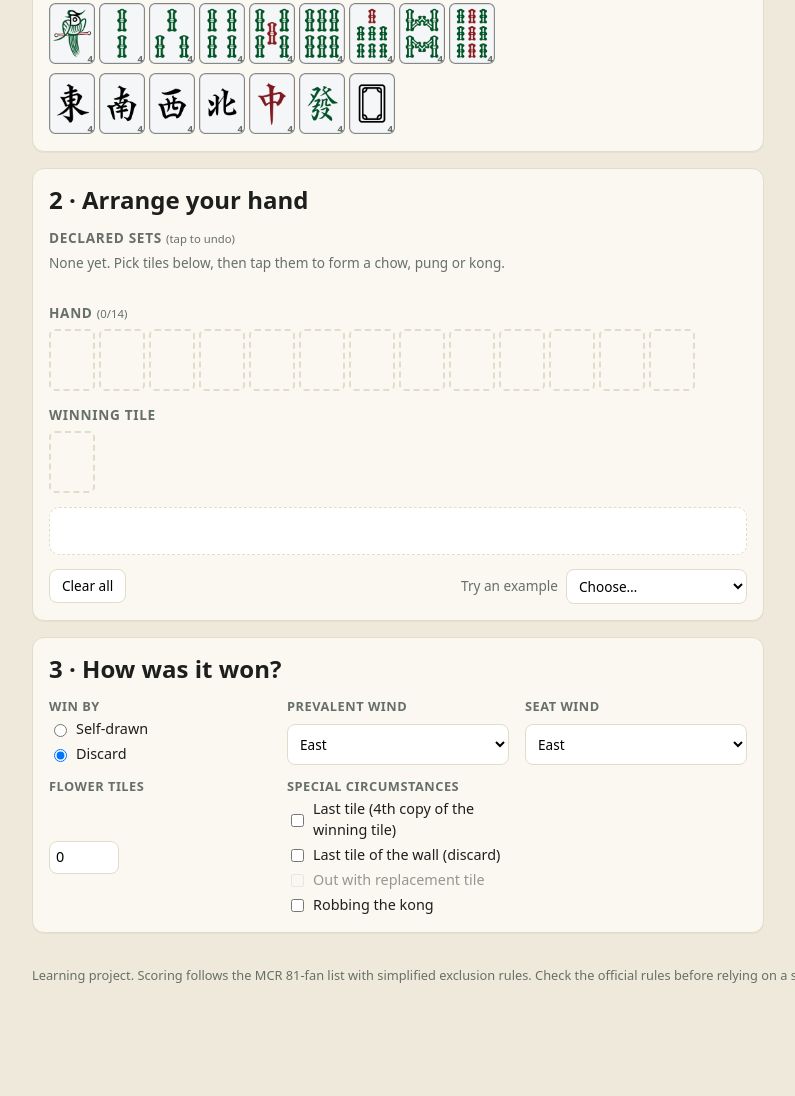
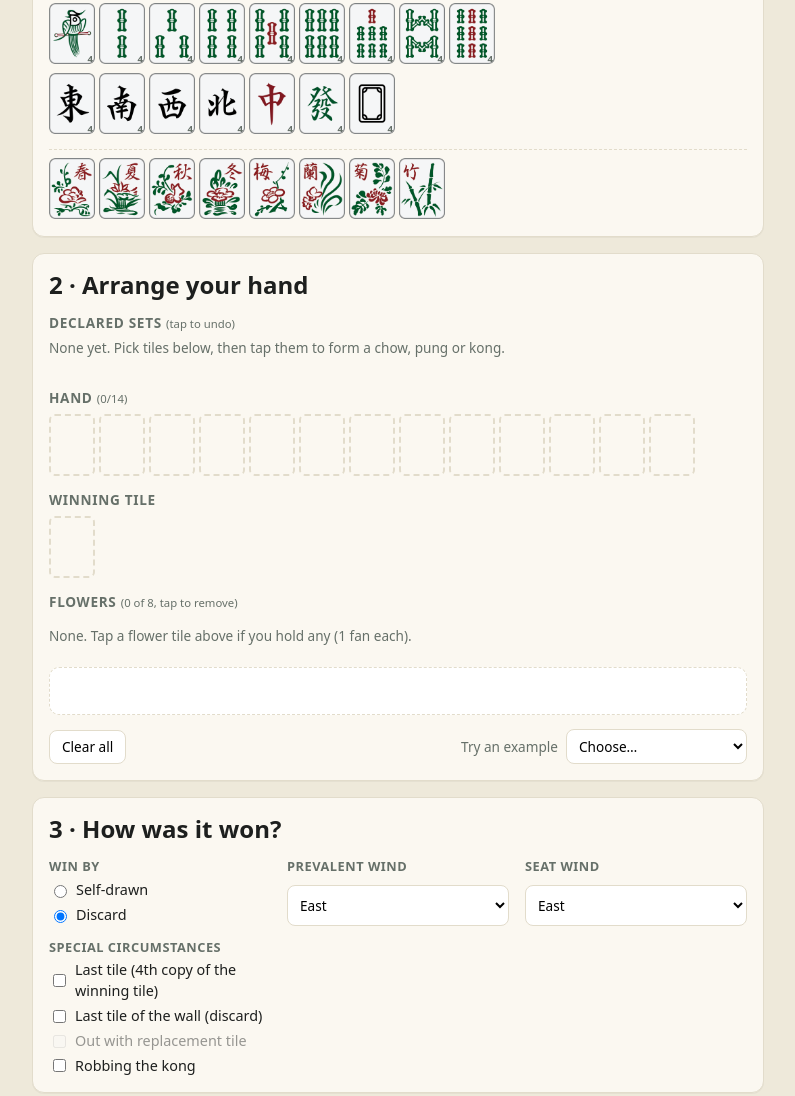
Before and after one commit to Archaryy/mahjong-calculator-tutorial, a plain HTML site: page index.html in a window 1280 px wide. Shown: the part 353-1449 px from the top of the page, without its empty margins (64-859 px from the left). Before the commit the page ends 1378 px from the top, so only its background shows below. Drawn offline with Linux system fonts and the light colour scheme.

Commit message:
adding flower tiles in the interactive menu instead of just typing.

```diff
--- a/css/styles.css
+++ b/css/styles.css
@@ -361,3 +361,10 @@ table.fans { width: 100%; border-collapse: collapse; font-size: .9rem; }
 .btn.act.danger { color: var(--bad); }
 .mini { display: inline-flex; gap: 1px; }
 .mini .tile { --tile-w: 22px; --tile-h: 30px; border-radius: 3px; }
+
+/* flower tiles */
+.palette .row.flowers-row {
+    margin-top: 6px;
+    padding-top: 8px;
+    border-top: 1px dashed var(--line);
+}
--- a/index.html
+++ b/index.html
@@ -38,6 +38,10 @@
             <h3>Winning tile</h3>
             <div id="win" class="tile-row"></div>
           </div>
+          <div>
+            <h3>Flowers <small id="flower-count"></small></h3>
+            <div id="flowers" class="tile-row"></div>
+          </div>
           <div id="tile-actions" class="tile-actions" aria-live="polite"></div>
         </div>
         <div class="actions">
--- a/js/app.js
+++ b/js/app.js
@@ -12,7 +12,7 @@
         selfDrawn: false,
         prevalent: 0,
         seat: 0,
-        flowers: 0,
+        flowers: [], // flower tiles you hold: 0 to 7
         lastTile: false,
         lastOfWall: false,
         replacement: false,
@@ -53,14 +53,14 @@
         el.className = 'tile ' + (opts.back ? ' back' : '');
         if (tag === 'button') el.type = 'button';
         const name = i < 34 ? tileName(i) : FLOWER_NAMES[i - 34] + ' flower';
-        el.setAttribute('aria-label', tileName(i));
-        el.title = tileName(i);
+        el.setAttribute('aria-label', name);
+        el.title = name;
         if (!opts.back) {
           const img = document.createElement('img');
           img.className = 'face';
           img.src = 'assets/tiles/' + TILE_FILES[i] + '.png';
           img.alt = '';
-          img.draggable = 'false';
+          img.draggable = false;
           el.appendChild(img);
         }
         return el;
@@ -205,13 +205,28 @@
         render();
     }
 
+    // new flower design*
+    function addFlower(k) { // flower tile tapped in the palette
+      if(!state.flowers.includes(k)) {
+        state.flowers.push(k);
+        state.flowers.sort((a, b) => a - b);
+      }
+      state.msg = '';
+      render();
+    }
+
+    function removeFlower(k) { // flower tile tapped in the flowers row
+      state.flowers = state.flowers.filter((f) => f !== k)
+        render();
+    }
+
     function loadExample(ex) {
         state.melds = (ex.melds || []).map(([type, t, c]) => ({ type, tile: parseTiles(t)[0], concealed: !!c}));
         state.hand = parseTiles(ex.hand).sort((a, b) => a - b);
         state.win = parseTiles(ex.win)[0];
         state.selfDrawn = !!ex.selfDrawn;
         state.lastTile = state.lastOfWall = state.replacement = state.robbing = false;
-        state.flowers = 0;
+        state.flowers = [];
         state.sel = null;
         state.msg = '';
         render();
@@ -221,6 +236,7 @@
         state.melds = [];
         state.hand = [];
         state.win = null;
+        state.flowers= [];
         state.sel = null;
         state.msg = '';
         render();
@@ -248,12 +264,18 @@
         Array.from({ length: 9}, (_, k) => 9 + k),
         Array.from({ length: 9}, (_, k) => 18 + k),
         Array.from({ length: 7}, (_, k) => 27 + k),
+        Array.from({ length: 8}, (_, k) => 34 + k), // flowers
       ];
       for (const row of rows) {
         const r = document.createElement('div');
-        r.className = 'row';
+        r.className = row[0] >= 34 ? 'row flowers-row' : 'row';
         for (const i of row) {
           const b = tileEl(i, 'button');
+          if (i >= 34) { // flower (only one of each exists)
+            b.disabled = state.flowers.includes(i - 34);
+            b.addEventListener('click', () => addFlower(i - 34));
+          }
+          else {
             const left = 4 - u[i];
             const badge  = document.createElement('span');
             badge.className = 'left';
@@ -261,6 +283,7 @@
             b.appendChild(badge);
             b.disabled = left === 0;
             b.addEventListener('click', () => pick(i));
+          }
           r.appendChild(b);
         }
         box.appendChild(r);
@@ -402,6 +425,26 @@
 
     renderers.push(renderHand, renderActions);
 
+    // render the flowers you hold
+    function renderFlowers() {
+      const box = $('#flowers');
+      box.innerHTML = '';
+      if (state.flowers.length === 0) {
+        const p = document.createElement('span');
+        p.className = 'small';
+        p.textContent = 'None. Tap a flower tile above if you hold any (1 fan each).';
+        box.appendChild(p);
+      }
+      state.flowers.forEach((k) => {
+        const b = tileEl(34 + k, 'button');
+        b.addEventListener('click', () => removeFlower(k));
+        box.appendChild(b);
+      });
+      $('#flower-count').textContent = '(' + state.flowers.length + ' of 8, tap to remove)';
+    }
+
+    renderers.push(renderFlowers);
+
     $('#clear').addEventListener('click', clearAll);
 
     function optHTML(title, inner) {
@@ -419,7 +462,6 @@
           '<label><input type="radio" name="how" value="discard"' + (!s.selfDrawn ? ' checked' : '') + '> Discard</label>') +
         optHTML('Prevalent wind', windSelect('prevalent', s.prevalent)) +
         optHTML('Seat wind', windSelect('seat', s.seat)) +
-        optHTML('Flower tiles', '<input id="flowers" type="number" min="0" max="8" value="' + s.flowers + '">') +
         optHTML('Special circumstances',
           '<label><input id="lastTile" type="checkbox"' + (s.lastTile ? ' checked' : '') + '> Last tile (4th copy of the winning tile)</label>' +
           '<label><input id="lastOfWall" type="checkbox"' + (s.lastOfWall ? ' checked' : '') + '> Last tile of the wall (' + (s.selfDrawn ? 'draw' : 'discard') + ')</label>' +
@@ -433,10 +475,6 @@
       }));
       $('#prevalent').addEventListener('change', (e) => { state.prevalent = +e.target.value; renderResult(); });
       $('#seat').addEventListener('change', (e) => { state.seat = +e.target.value; renderResult(); });
-      $('#flowers').addEventListener('input', (e) => {
-        state.flowers = Math.max(0, Math.min(8, parseInt(e.target.value, 10) || 0));
-        renderResult();
-      });
       for (const id of ['lastTile', 'lastOfWall', 'replacement', 'robbing']) {
         $('#' + id).addEventListener('change', (e) => { state[id] = e.target.checked; renderResult(); });
       }
@@ -515,7 +553,7 @@
         selfDrawn: state.selfDrawn,
         prevalent: state.prevalent,
         seat: state.seat,
-        flowers: state.flowers,
+        flowers: state.flowers.length,
         lastTile: state.lastTile,
         lastOfWall: state.lastOfWall,
         replacement: state.replacement,
@@ -563,7 +601,9 @@
     function render(){
         renderers.forEach((draw) => draw());
     }
-
+    document.addEventListener('keydown', (e) => {
+    if (e.key === 'Escape') { state.sel = null; render(); }
+    });
   render();
 
 })();
```
Lines whose indentation alone changed are shown as unchanged.
